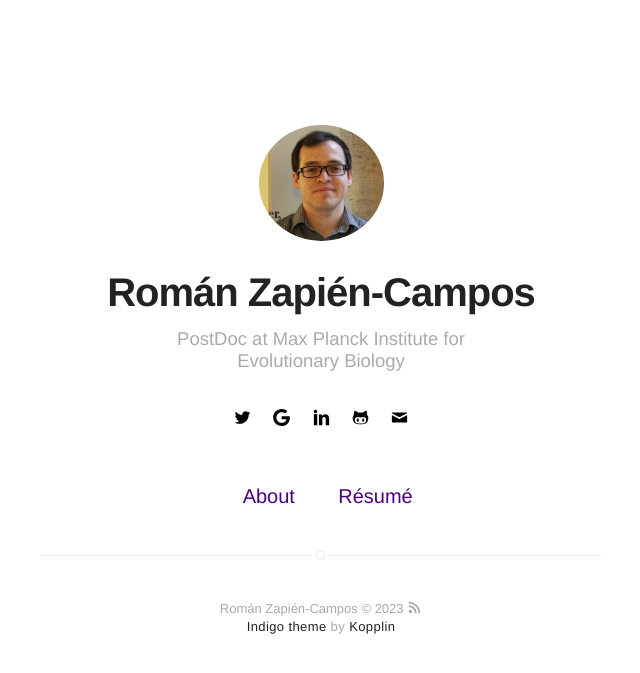
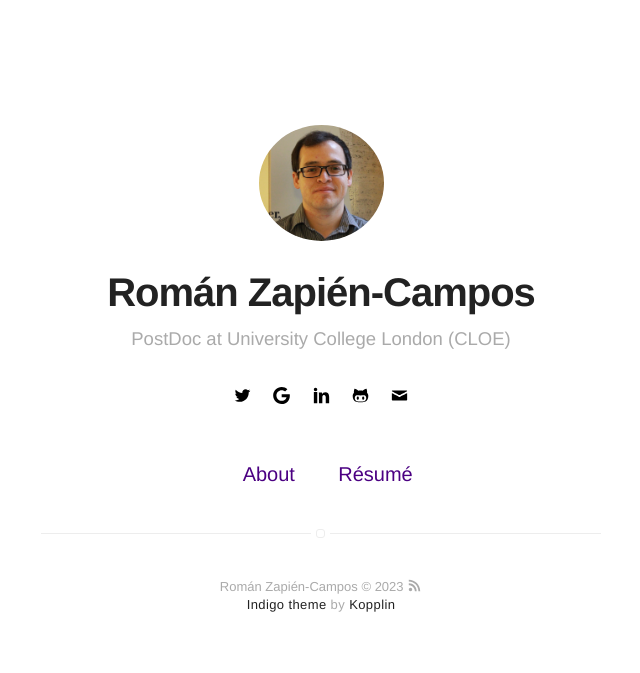
Before and after one commit to romanzapien/romanzapien.github.io, a Jekyll site: the page built from index.html, in a window 1280 px wide. Shown: the top 673 px of the page, without its empty margins (319-959 px from the left). Built offline with Jekyll 4.4.1, drawn with Linux system fonts in a browser that asks for light colours.

Commit message:
New position at UCL

```diff
--- a/_config.yml
+++ b/_config.yml
@@ -1,6 +1,6 @@
 # main text of home
 name: Román Zapién-Campos
-bio: PostDoc at Max Planck Institute for Evolutionary Biology
+bio: PostDoc at University College London (CLOE)
 
 # twitter summary info
 description: Román Zapién-Campos personal website
```
